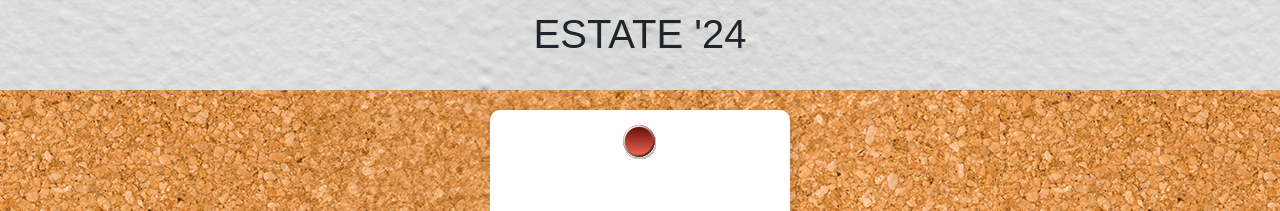
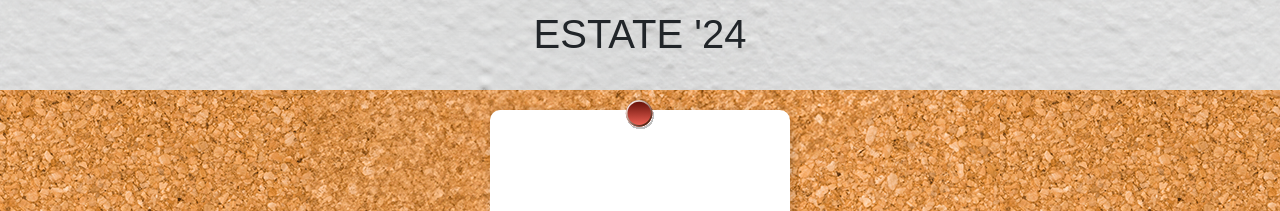
Before and after one commit to Fabio-Bianco/js-photo-blog, a plain HTML site: page index.html in a window 1280 px wide. Shown: the top 211 px of the page. Drawn offline with nearby package versions, Linux system fonts and the light colour scheme; a web font is replaced by a local one.

Commit message:
feat: add pin photo-card

```diff
--- a/style.css
+++ b/style.css
@@ -42,3 +42,13 @@ p {
     box-shadow: 2px 2px 10px rgba(0, 0, 0, 0.2);
     text-align: center;
 }
+
+.photo-card .pin {
+    position: absolute;
+    top: -10px;
+    left: 50%;
+    transform: translateX(-50%);
+    width: 30px;
+    height: auto;
+    z-index: 2;
+}
```
